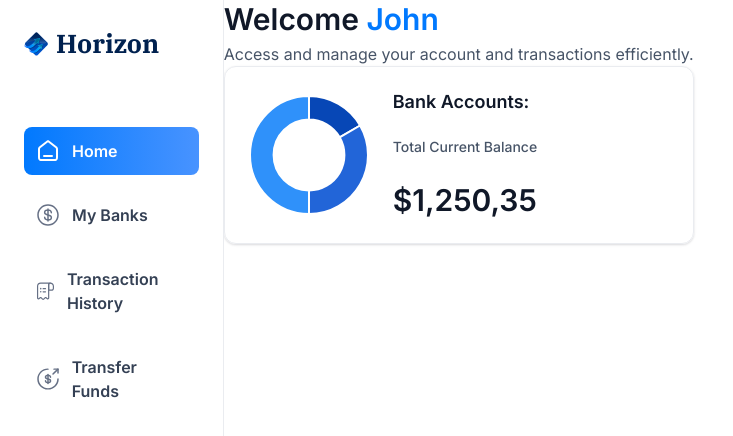
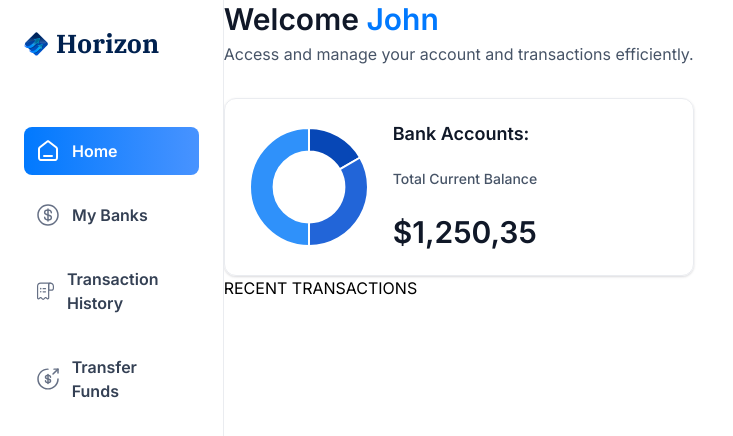
Before and after one commit to DanteCady/bankingApp, a Next.js app: page / in a window 1280 px wide. Shown: the top 436 px of the page, without its empty margins (0-733 px from the left). Built offline with nearby package versions, Linux system fonts and the light colour scheme.

Commit message:
Created right sidebar

```diff
--- a/app/(auth)/layout.tsx
+++ b/app/(auth)/layout.tsx
@@ -9,7 +9,6 @@ export default function RootLayout({
 }>) {
   return (
     <main>
-
         {children}
     </main>
   );
--- a/app/(root)/page.tsx
+++ b/app/(root)/page.tsx
@@ -16,12 +16,14 @@ const Home = () => {
                subtext="Access and manage your account
                 and transactions efficiently."
                />
-             </header>
              <TotalBalanceBox
                 accounts= {[]}
                 totalCurrentBalance={1250.35}
              />
+             </header>
+             RECENT TRANSACTIONS
         </div>
+
     </section>
   )
 }
--- a/components/ui/mobileNavbar.tsx
+++ b/components/ui/mobileNavbar.tsx
@@ -67,9 +67,10 @@ const MobileNav = ({ user }: MobileNavProps) => {
                   </SheetClose>
                 )
               })}
+              USER
               </nav>
             </SheetClose>
-
+            FOOTER
           </div>
         </SheetContent>
       </Sheet>
--- /dev/null
+++ b/components/ui/rightSidebar.tsx
@@ -0,0 +1,9 @@
+import React from 'react'
+
+const RightSidebar = () => {
+  return (
+    <div>RightSidebar</div>
+  )
+}
+
+export default RightSidebar
```
